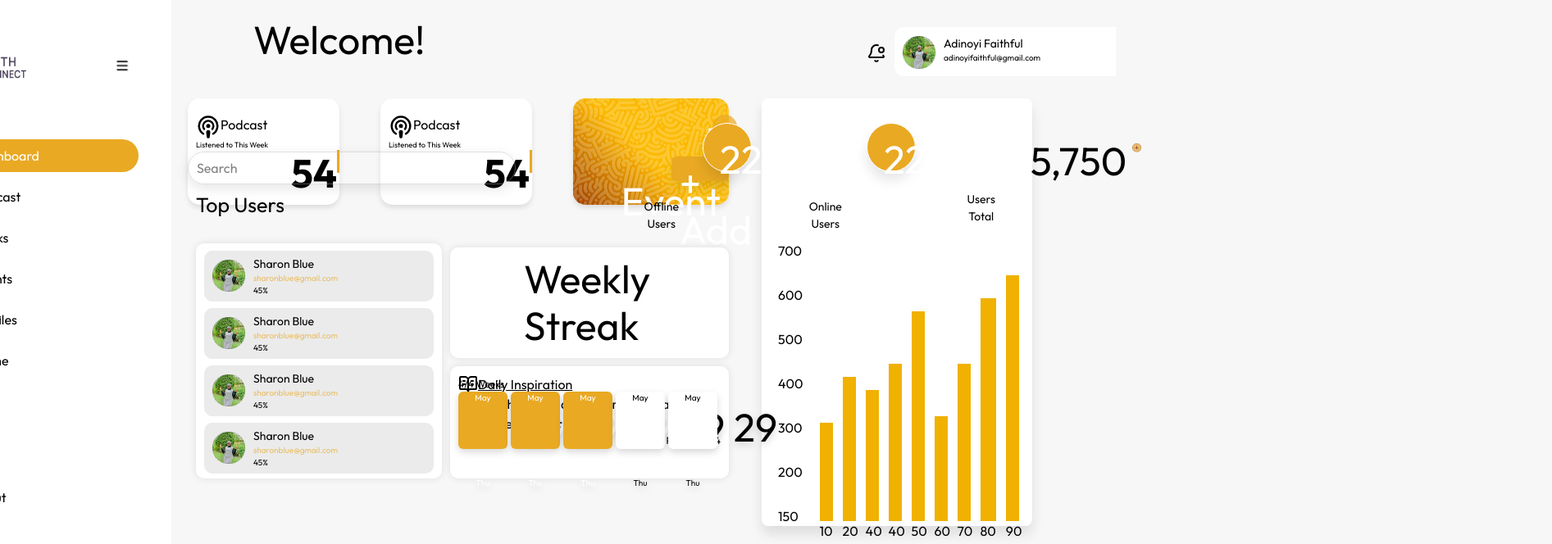
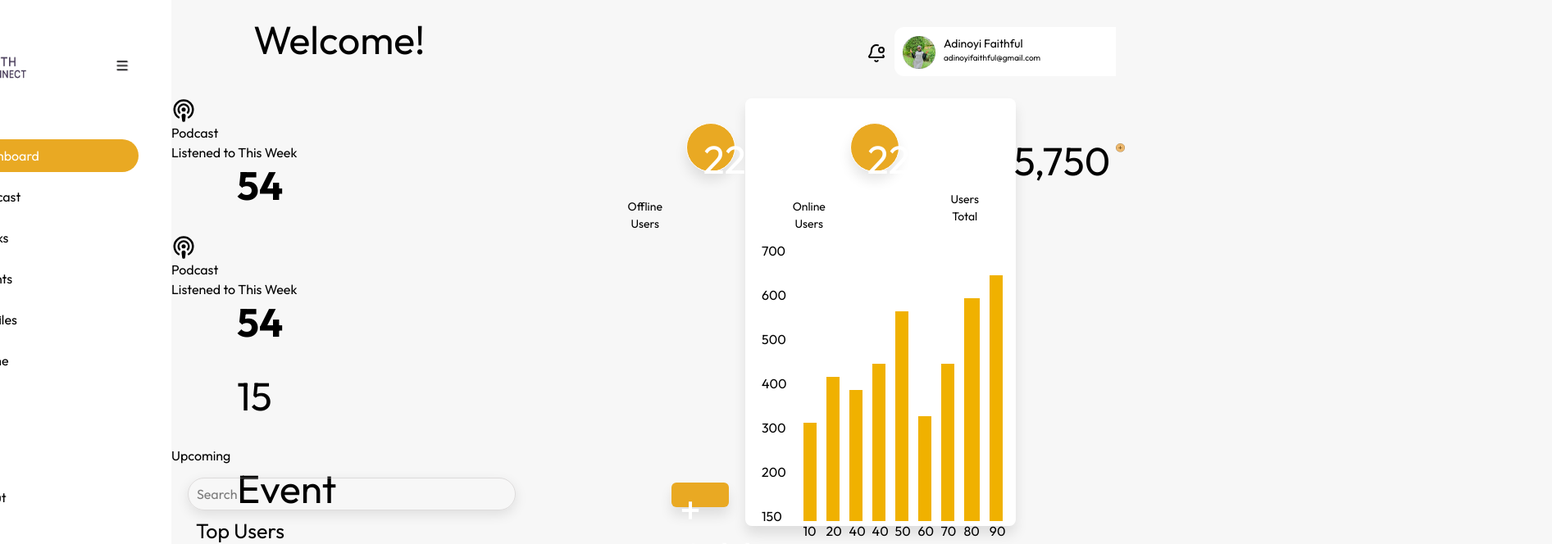
Before and after one commit to bantofweb4/FaithConnect, a React (Vite) app: page /dashboard in a window 1280 px wide. Shown: the top 664 px of the page at 82% size, 1893 px wide, since content can reach past the window. Built offline with nearby package versions, Linux system fonts and the light colour scheme.

Commit message:
I made changges in the podcastbox

```diff
--- a/src/component/Podcastbox.css
+++ b/src/component/Podcastbox.css
@@ -12,55 +12,69 @@ body{
     background-color: #F2F2F2;
 }
 
-.podcastbox{
-    width: 680px;
-    height: 140px;
-    margin-left: 20px;
-    display: flex;
+.podcastbox {
+  display: flex;
+  flex-wrap: wrap;
+  gap: 20px;
+  max-width: 900px;
+  width: 90%;
 }
 
-.whitebox{
-    padding-top: 20px;
-    padding-left: 10px;
-    margin-right: 50px;
-    width: 190px;
-    height: 130px;
-    border-radius: 15px;
-    background-color: white;
-    box-shadow: 0 4px 6px rgba(0, 0, 0, 0.1);
+.whitebox, .orangebox {
+  background: white;
+  border-radius: 15px;
+  box-shadow: 0 4px 10px rgba(0,0,0,0.1);
+  padding: 15px;
+  flex: 1 1 250px;
+  min-width: 250px;
 }
 
-.orangebox{
-    padding-top: 20px;
-    padding-left: 10px;
-    margin-right: 20px;
-    width: 190px;
-    height: 130px;
-    border-radius: 15px;
-    color: white;
-    box-shadow: 0 4px 6px rgba(0, 0, 0, 0.1);
-    background-image: url('/img/orangerec.png');
-    background-position: center;
+.orangebox {
+  background: #E9A923;
+  color: white;
+  text-align: center;
 }
 
-.num{
-    margin-left: 80px;
+.top {
+  display: flex;
+  align-items: center;
+  gap: 5px;
 }
 
-.num15{
-    display: flex;
-    background-color: #E9A923B2;
-    width: 30px;
-    height: 30px;
-    padding-top: 0.25rem;
-    padding-bottom: 0.25rem;
-    padding-left: 0.375rem;
-    padding-right: 0.375rem;
-    border-radius: 9999px;
-    justify-content: center;
+.subtitle {
+  font-size: 10px;
+  margin-left: 5px;
 }
 
-.upcoming{
-    margin-right: 10px;
+.bottom {
+  display: flex;
+  justify-content: flex-end;
+  align-items: center;
+  margin-top: 10px;
+}
 
+.bottom h1 {
+  margin-right: 10px;
+  font-size: 18px;
 }
+
+.bar {
+  width: 3px;
+  height: 28px;
+  background: #E9A923;
+}
+
+.orangebox .num h1 {
+  font-size: 40px;
+  margin: 0;
+}
+
+.orangebox .small-text {
+  font-size: 12px;
+  margin-top: 5px;
+}
+
+.orangebox .event {
+  font-size: 22px;
+  margin-top: 3px;
+}
--- a/src/component/Podcastbox.jsx
+++ b/src/component/Podcastbox.jsx
@@ -4,50 +4,48 @@ import {Link} from "react-router-dom"
 function Podcastbox () {
    return (
     <>
-      <div className="podcastbox">
-        <div className="whitebox">
-          <div className="flex px-2 pt-2">
-            <svg xmlns="http://www.w3.org/2000/svg" width="30" height="30" viewBox="0 0 24 24" fill="none" stroke="currentColor" stroke-width="2" stroke-linecap="round" stroke-linejoin="round" class="lucide lucide-podcast-icon lucide-podcast"><path d="M16.85 18.58a9 9 0 1 0-9.7 0"/><path d="M8 14a5 5 0 1 1 8 0"/><circle cx="12" cy="11" r="1"/><path d="M13 17a1 1 0 1 0-2 0l.5 4.5a.5.5 0 1 0 1 0Z"/></svg>
-            <h2 className="ml-1">Podcast</h2>
+      <div ClassName="podcastbox">
+        <div ClassName="whitebox">
+          <div ClassName="top">
+            <svg xmlns="http://www.w3.org/2000/svg" width="30" height="30" viewBox="0 0 24 24" fill="none" stroke="currentColor" stroke-width="2" stroke-linecap="round" stroke-linejoin="round">
+              <path d="M16.85 18.58a9 9 0 1 0-9.7 0"/>
+              <path d="M8 14a5 5 0 1 1 8 0"/>
+              <circle cx="12" cy="11" r="1"/>
+              <path d="M13 17a1 1 0 1 0-2 0l.5 4.5a.5.5 0 1 0 1 0Z"/>
+            </svg>
+            <h2>Podcast</h2>
           </div>
-
-          <div className="px-2">
-            <p className="text-[9.2px]">Listened to This Week</p>
-          </div>
-
-          <div className="flex justify-end mt-3">
-            <h1 className="mr-3 text-xl"> <b>54</b></h1>
-            <div className="w-[3px] h-7 bg-[#E9A923]"></div>
+          <p ClassName="subtitle">Listened to This Week</p>
+          <div ClassName="bottom">
+            <h1><b>54</b></h1>
+            <div ClassName="bar"></div>
           </div>
         </div>
 
-        <div className="whitebox">
-          <div className="flex px-2 pt-2">
-            <svg xmlns="http://www.w3.org/2000/svg" width="30" height="30" viewBox="0 0 24 24" fill="none" stroke="currentColor" stroke-width="2" stroke-linecap="round" stroke-linejoin="round" class="lucide lucide-podcast-icon lucide-podcast"><path d="M16.85 18.58a9 9 0 1 0-9.7 0"/><path d="M8 14a5 5 0 1 1 8 0"/><circle cx="12" cy="11" r="1"/><path d="M13 17a1 1 0 1 0-2 0l.5 4.5a.5.5 0 1 0 1 0Z"/></svg>
-            <h2 className="ml-1">Podcast</h2>
+        <div ClassName="whitebox">
+          <div ClassName="top">
+            <svg xmlns="http://www.w3.org/2000/svg" width="30" height="30" viewBox="0 0 24 24" fill="none" stroke="currentColor" stroke-width="2" stroke-linecap="round" stroke-linejoin="round">
+              <path d="M16.85 18.58a9 9 0 1 0-9.7 0"/>
+              <path d="M8 14a5 5 0 1 1 8 0"/>
+              <circle cx="12" cy="11" r="1"/>
+              <path d="M13 17a1 1 0 1 0-2 0l.5 4.5a.5.5 0 1 0 1 0Z"/>
+            </svg>
+            <h2>Podcast</h2>
           </div>
-
-          <div className="px-2">
-            <p className="text-[9.2px]">Listened to This Week</p>
-          </div>
-
-          <div className="flex justify-end mt-3">
-            <h1 className="mr-3 text-xl"> <b>54</b></h1>
-            <div className="w-[3px] h-7 bg-[#E9A923]"></div>
+          <p ClassName="subtitle">Listened to This Week</p>
+          <div ClassName="bottom">
+            <h1><b>54</b></h1>
+            <div ClassName="bar"></div>
           </div>
         </div>
 
-        <div className="orangebox">
-          <div className="upcoming">
-            <div className="num">
-              <h1 className="num15">15</h1>
+        <div ClassName="orangebox">
+          <div ClassName="upcoming">
+            <div ClassName="num">
+              <h1>15</h1>
             </div>
-            <div className="flex justify-end">
-              <p className="text-[10px]">Upcoming</p>
-            </div>
-            <div className="flex justify-end">
-              <h1 className="text-xl">Event</h1>
-            </div>
+            <p ClassName="small-text">Upcoming</p>
+            <h1 ClassName="event">Event</h1>
           </div>
         </div>
       </div>
--- a/src/pages/Dashboard.jsx
+++ b/src/pages/Dashboard.jsx
@@ -10,8 +10,6 @@ import Chart from '../component/Chart';
 function Dashboard() {
   return (
     <>
-
-
         <div className="flex">
             <Sidebar />
             <div className="w-[90vw]">
```
